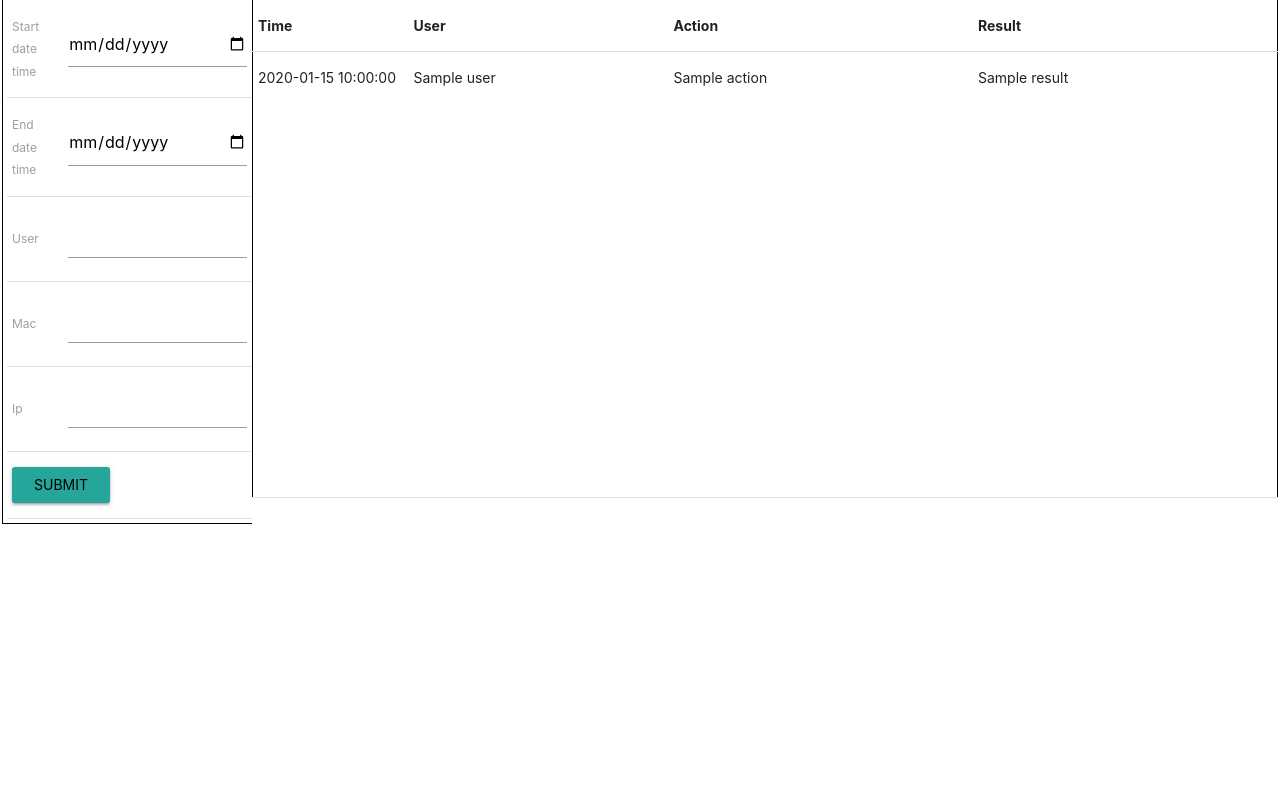
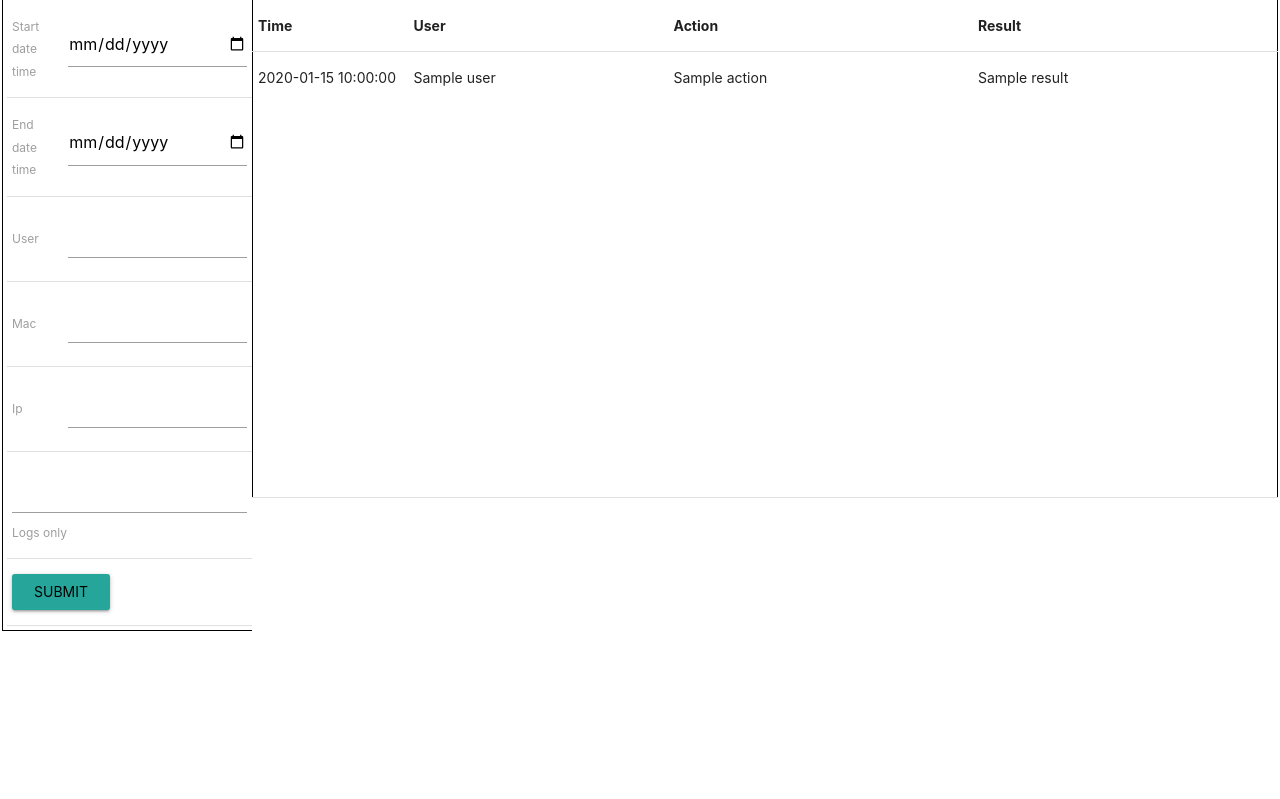
Before and after one commit to gerwout/pacs, a Python web app: template app/templates/logs.html in a window 1280 px wide. Shown: the part 46-845 px from the top of the page. Run offline with Jinja, Linux system fonts and the light colour scheme; the template is opened without the code that fills it: most values are stand-ins (such as "Sample title", 1, 10 or a date in 2020); form fields are guessed from the names that the template uses.

Commit message:
Adjusted log search to optionally only receive logs

```diff
--- a/app/forms.py
+++ b/app/forms.py
@@ -2,7 +2,7 @@ from wtforms_alchemy import ModelForm
 from app.models import Computer, MacAddress
 from flask_wtf import FlaskForm
 from wtforms.fields.html5 import DateTimeLocalField
-from wtforms import SubmitField, StringField
+from wtforms import SubmitField, StringField, BooleanField
 from wtforms.validators import InputRequired
 from datetime import datetime
 
@@ -21,5 +21,5 @@ class LogSearchForm(FlaskForm):
     user = StringField("User")
     mac = StringField("MAC")
     ip = StringField("IP")
-
+    logs_only = BooleanField("Only show compliance logs")
     submit = SubmitField('Search logs')
--- a/app/templates/logsearchform.html
+++ b/app/templates/logsearchform.html
@@ -43,6 +43,9 @@
             </td>
         </tr>
         <tr>
+            <td colspan="2"><label>{{form.logs_only}}<span>{{form.logs_only.label}}</span></label></td>
+        </tr>
+        <tr>
             <td colspan="2"><i class="waves-effect waves-light btn waves-input-wrapper">{{form.submit}}</i></td>
         </tr>
     </table>
```
Also changed, not shown: app/routes.py (+5 -2 lines).
